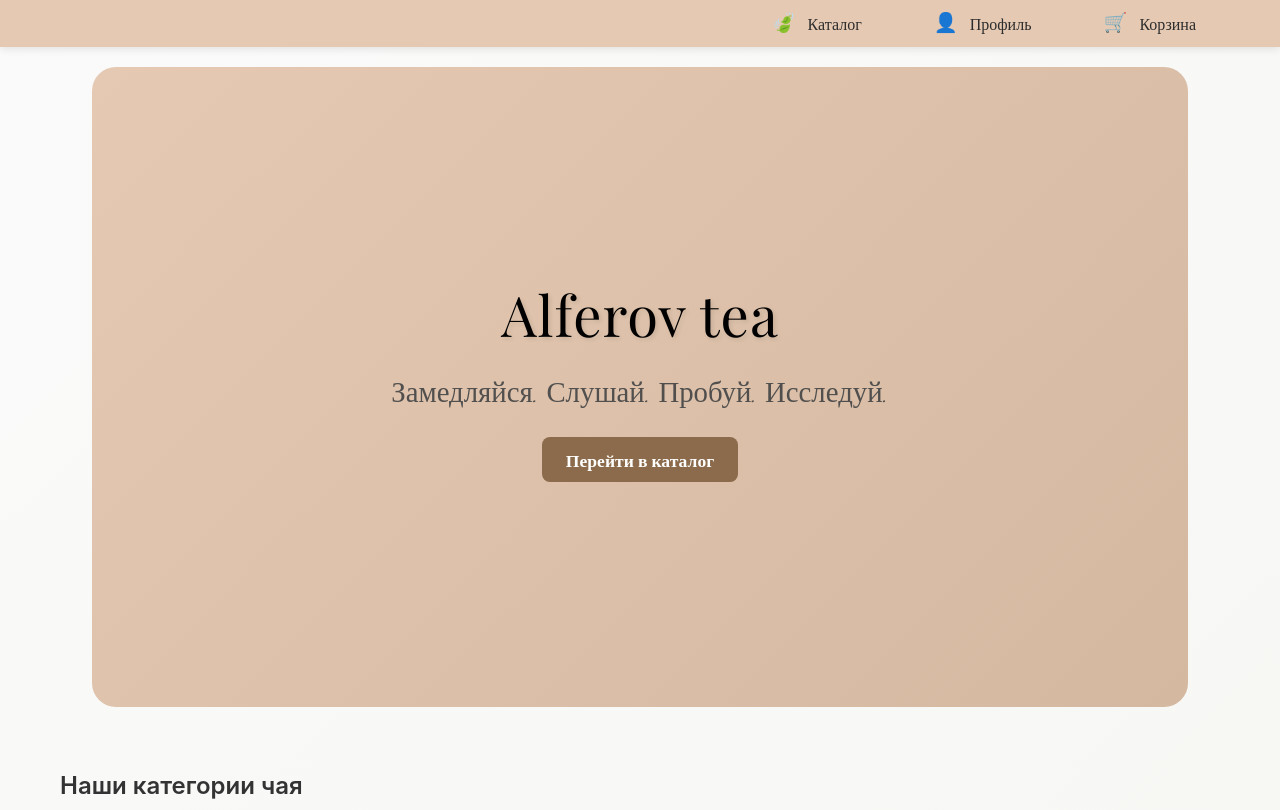
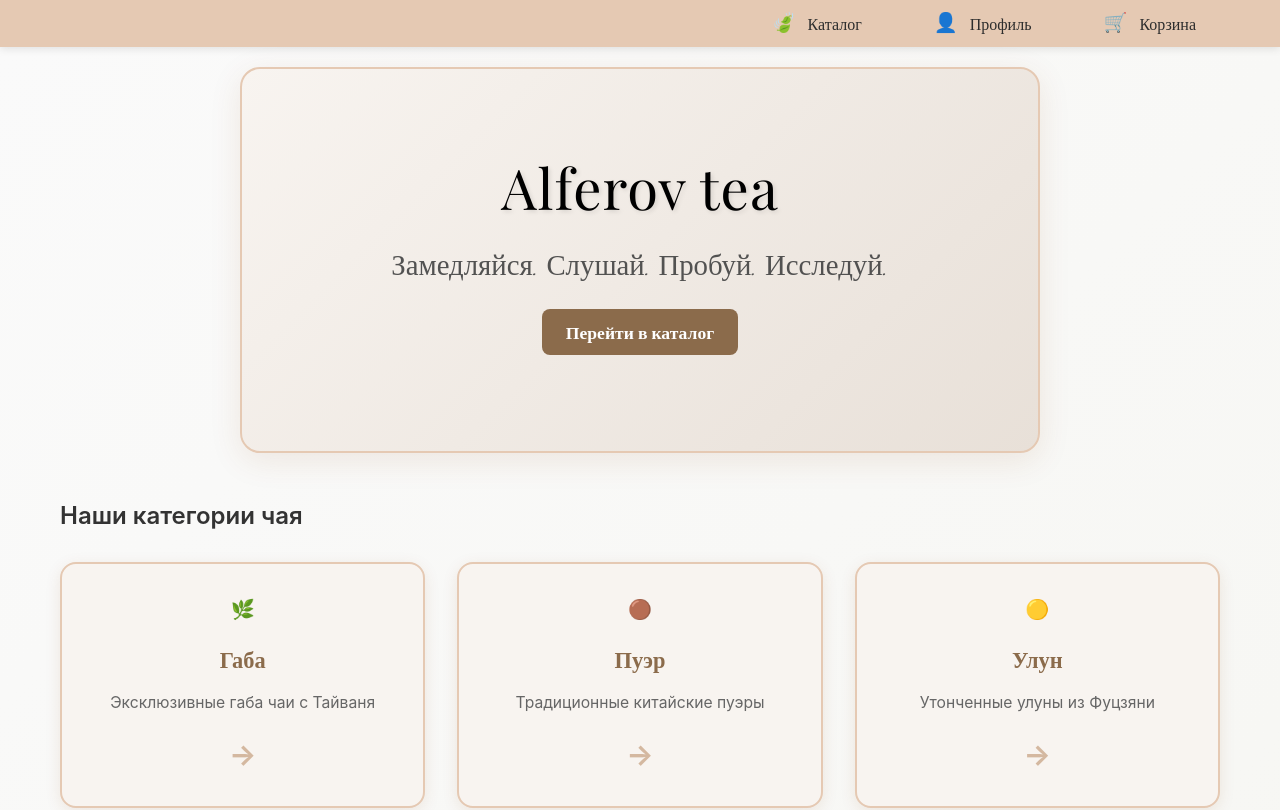
Before and after one commit to lianafah/tea-marketplace, a React (Vite) app: page / in a window 1280 px wide. Shown: the top 810 px of the page. Built offline with nearby package versions, Linux system fonts and the light colour scheme; a web font is replaced by a local one.

Commit message:
Make hero section narrower and remove blue underlines from category links

```diff
--- a/src/pages/Home.css
+++ b/src/pages/Home.css
@@ -3,19 +3,19 @@
 }
 
 .hero-section {
+  background: linear-gradient(135deg, #f8f4f0 0%, #e8e0d8 100%);
+  border-radius: 20px;
+  padding: 3rem 2rem;
+  margin: 0 2rem 3rem 2rem;
   display: flex;
-  flex-direction: column;
   align-items: center;
-  justify-content: center;
-  padding: 4rem 2rem;
-  background: linear-gradient(135deg, #e5c9b3 0%, #d4b8a0 100%);
-  border-radius: 24px;
-  margin: 0 2rem 4rem 2rem;
-  color: #2d2d2d;
-  position: relative;
-  overflow: hidden;
-  min-height: 80vh;
-  text-align: center;
+  justify-content: space-between;
+  gap: 3rem;
+  box-shadow: 0 8px 32px rgba(139, 69, 19, 0.1);
+  border: 2px solid #e5c9b3;
+  max-width: 800px; /* Добавляю максимальную ширину */
+  margin-left: auto; /* Центрируем блок */
+  margin-right: auto;
 }
 
 .hero-content {
@@ -138,6 +138,8 @@
   box-shadow: 0 4px 16px rgba(139, 69, 19, 0.1);
   position: relative;
   overflow: hidden;
+  text-decoration: none; /* Убираю подчеркивания */
+  color: inherit; /* Наследуем цвет текста */
 }
 
 .category-card::before {
```
